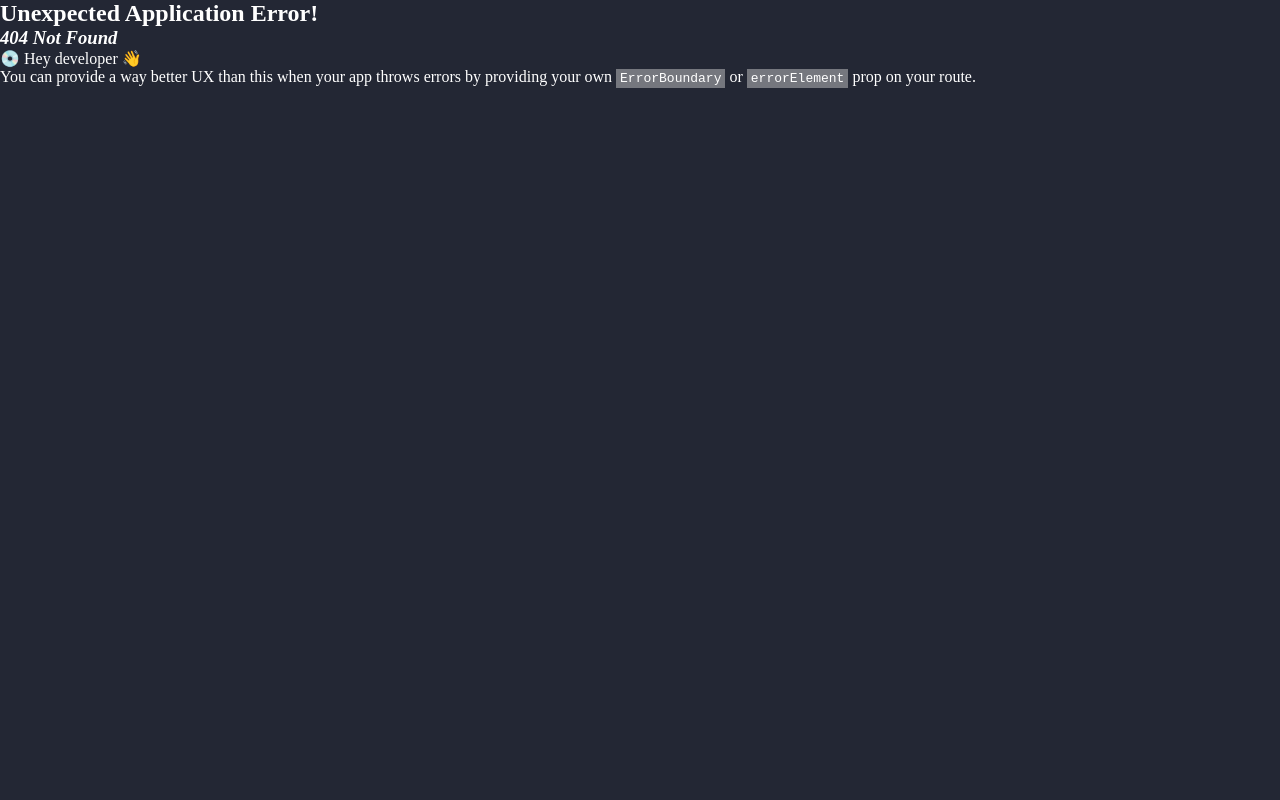
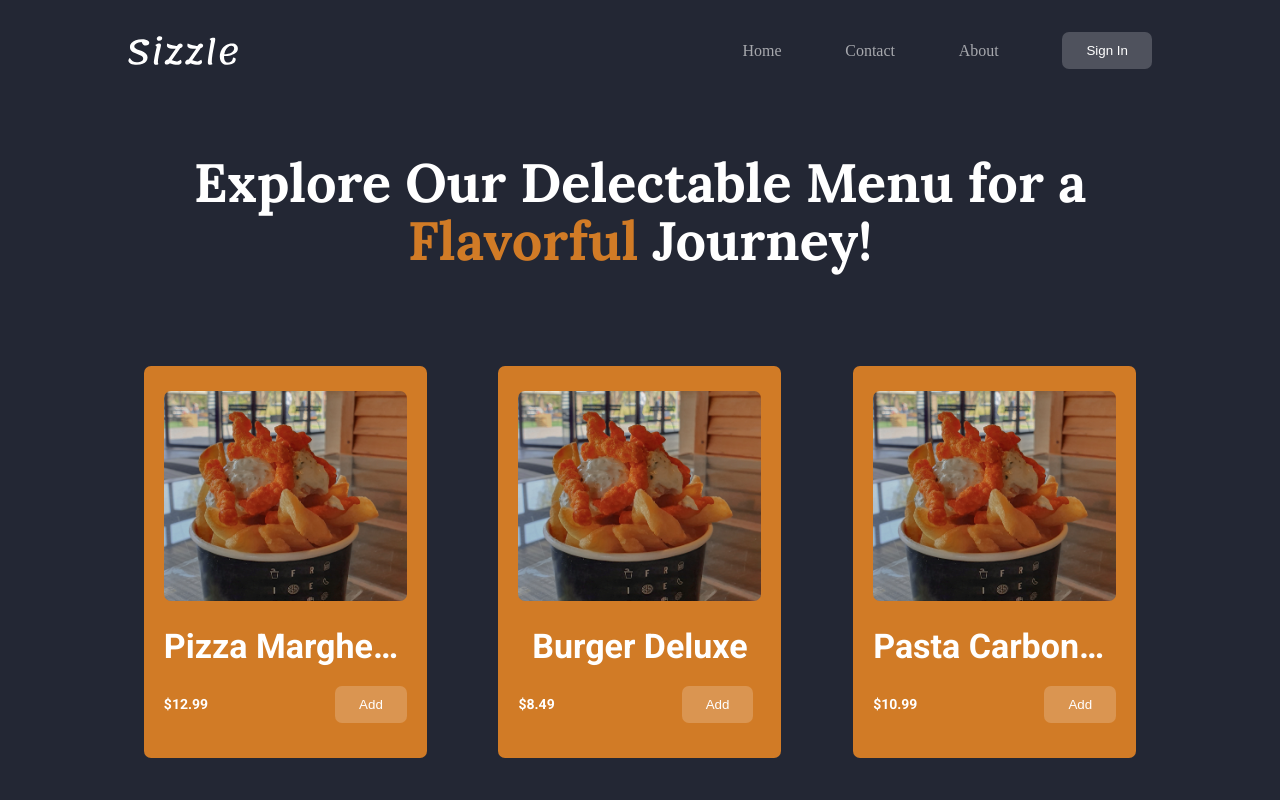
Before and after one commit to Jeetjyoti-Deka/Restaurant_Website, a React (Vite) app in the folder frontend/: page /menu in a window 1280 px wide. Before the commit this address had no page. Shown: the top 800 px of the page. Built offline with nearby package versions, Linux system fonts and the light colour scheme.

Commit message:
Create Menu Screen

```diff
--- a/frontend/src/components/FoodCard.jsx
+++ b/frontend/src/components/FoodCard.jsx
@@ -3,10 +3,13 @@ import cardImg1 from "../assets/images/savoury-sizzle.jpg";
 import { Link } from "react-router-dom";
 
 const Wrapper = styled.div`
+  margin: 0 auto;
+
   .card {
     background-color: var(--secondary-color);
     padding: 25px 20px;
     border-radius: 7px;
+    max-width: 298px;
   }
 
   .card a {
--- a/frontend/src/main.jsx
+++ b/frontend/src/main.jsx
@@ -13,6 +13,7 @@ import HomeScreen from "./screens/HomeScreen.jsx";
 import AboutScreen from "./screens/AboutScreen.jsx";
 import ContactScreen from "./screens/ContactScreen.jsx";
 import ItemScreen from "./screens/ItemScreen.jsx";
+import MenuScreen from "./screens/MenuScreen.jsx";
 
 const router = createBrowserRouter(
   createRoutesFromElements(
@@ -22,6 +23,7 @@ const router = createBrowserRouter(
       <Route path="/about" element={<AboutScreen />} />
       <Route path="/contact" element={<ContactScreen />} />
       <Route path="/food/:id" element={<ItemScreen />} />
+      <Route path="/menu" element={<MenuScreen />} />
     </Route>
   )
 );
--- a/frontend/src/screens/HomeScreen.jsx
+++ b/frontend/src/screens/HomeScreen.jsx
@@ -1,5 +1,4 @@
 import styled from "styled-components";
-import cardImg1 from "../assets/images/savoury-sizzle.jpg";
 import FoodCard from "../components/FoodCard";
 import foodItems from "../items";
 
--- /dev/null
+++ b/frontend/src/screens/MenuScreen.jsx
@@ -0,0 +1,46 @@
+import styled from "styled-components";
+import foodItems from "../items";
+import FoodCard from "../components/FoodCard";
+
+const Wrapper = styled.div`
+  margin: calc(var(--spacing-2xl) * 1.6) 0 0;
+
+  .container h1 {
+    text-align: center;
+    font-family: var(--heading-font);
+    font-size: 54px;
+    font-weight: 700;
+    line-height: 58px;
+  }
+
+  .container h1 span {
+    color: var(--secondary-color);
+  }
+
+  .container .card-container {
+    display: grid;
+    grid-template-columns: 1fr 1fr 1fr;
+    column-gap: 40px;
+    row-gap: 60px;
+    margin: var(--spacing-2xl) 0 var(--spacing-xl);
+  }
+`;
+
+const MenuScreen = () => {
+  return (
+    <Wrapper>
+      <div className="container">
+        <h1>
+          Explore Our Delectable Menu for a <br />
+          <span>Flavorful</span> Journey!
+        </h1>
+        <div className="card-container">
+          {foodItems.map((item) => (
+            <FoodCard item={item} />
+          ))}
+        </div>
+      </div>
+    </Wrapper>
+  );
+};
+export default MenuScreen;
```
